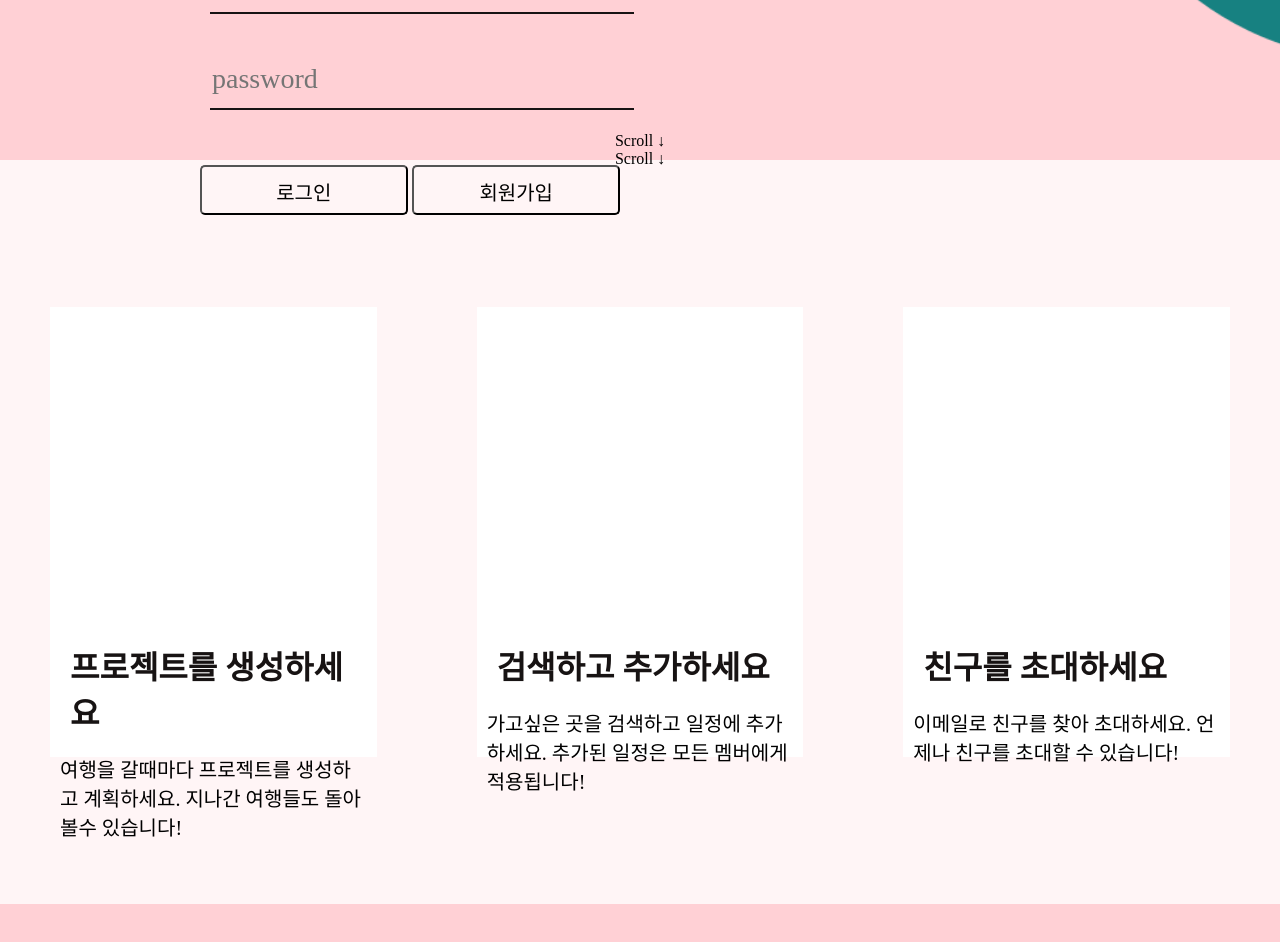
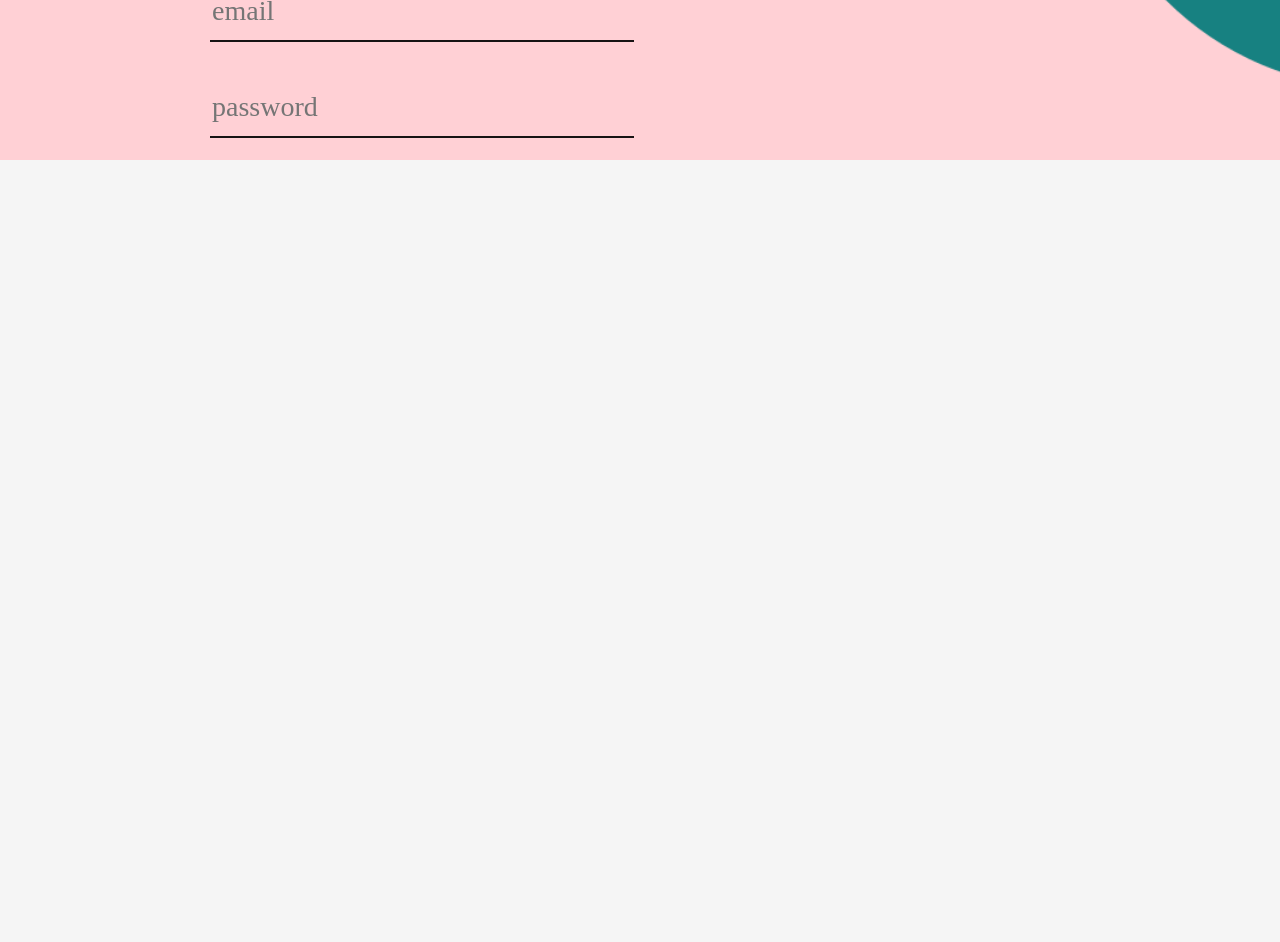
Before and after one commit to kookmin-sw/capstone-2023-48, a React (Create React App) app in the folder client/: page / in a window 1280 px wide. Shown: the part 640-1582 px from the top of the page. After the commit the page ends 800 px from the top, so only its background shows below. Built offline with nearby package versions, Linux system fonts and the light colour scheme; a web font is replaced by a local one.

Commit message:
fix landing page

```diff
--- a/client/src/components/project-form/project-form.component.jsx
+++ b/client/src/components/project-form/project-form.component.jsx
@@ -36,7 +36,7 @@ const ProjectForm = (props) => {
   }
   return(
     <div className="project-form-wrapper">
-      <div className='project-form-link' onClick={handleProjectClick} style={{ backgroundImage: `url(${project.plan[0].thumbnail})`}}>
+      <div className='project-form-link' onClick={handleProjectClick} style={{ backgroundImage: `url(${project.plan[0]?.thumbnail})`}}>
         <div className='project-form-upside'>
           <p className='project-place'>{project && project.plan[0].address.split(' ')[1] || project.title}</p>
           {currentUser && currentUser.email && currentUser.email === ownerEmail &&
--- a/client/src/components/sideBar/map/searchResult.component.jsx
+++ b/client/src/components/sideBar/map/searchResult.component.jsx
@@ -53,9 +53,9 @@ const SearchResult = (props) =>{
             money,
           }
       ).then((res) => {
-        if (res.data.success) {
-          setActiveComponent('detail');
-        }
+        // if (res.data.success) {
+        //   setActiveComponent('detail');
+        // }
         // //업데이트 된 프로젝트 데이터를 res로 받아서 currentProject에 저장
         // console.log(res);
         // setCurrentProject(res.data);
--- a/client/src/components/slider-object/first-object-component.jsx
+++ b/client/src/components/slider-object/first-object-component.jsx
@@ -15,8 +15,6 @@ const FirstObject = () => {
           <div className="sign-in-earth"/>
         </div>
       </div>
-      <span>Scroll ↓</span>
-      <div className="scroll">Scroll ↓</div>
     </div>
   )
 };
--- a/client/src/components/slider-object/first-object.style.css
+++ b/client/src/components/slider-object/first-object.style.css
@@ -1,8 +1,9 @@
 .slider{
   width:100%;
   overflow-y: auto;
-  height:279vh;
+  height:93vh;
   z-index: 1;
+  overflow: scroll;
 }
 
 .slider::-webkit-scrollbar {
--- a/client/src/routes/landing.component.jsx
+++ b/client/src/routes/landing.component.jsx
@@ -102,8 +102,8 @@ const Landing = () => {
   return (
     <div ref={sliderDivRef} className="slider">
       <FirstObject/>
-      <SecondObject/>
-      <ThirdObject/>
+      {/* <SecondObject/>
+      <ThirdObject/> */}
     </div>
   );
 };
```
